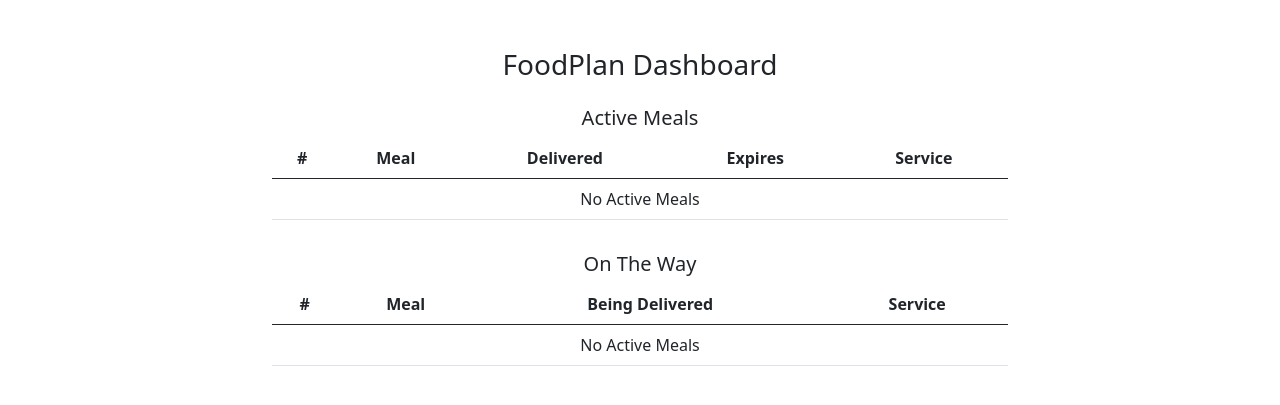
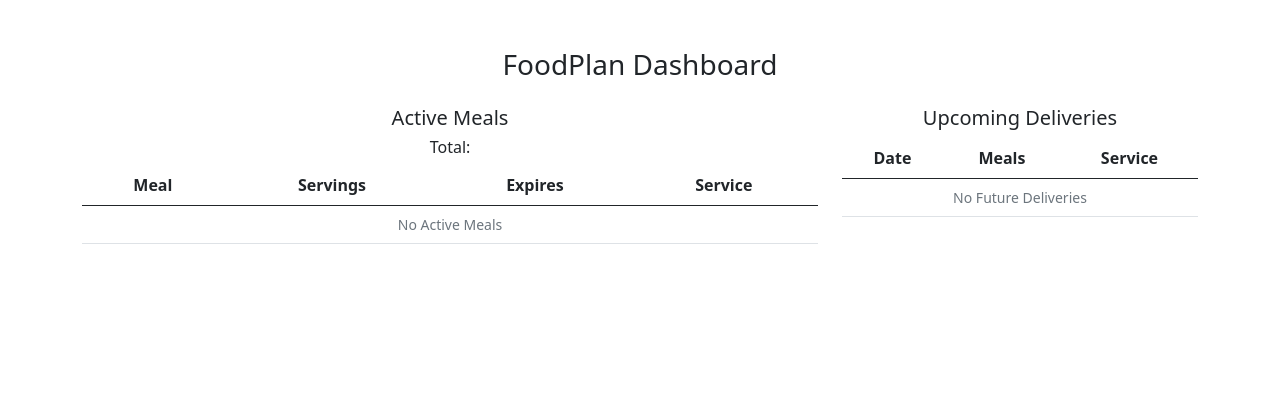
Before and after one commit to mattburlage/foodplan, a Django app: page / in a window 1280 px wide. Shown: the part 56-461 px from the top of the page. Run offline with Django 3.2, Linux system fonts and the light colour scheme; data that the repository does not hold is empty.

Commit message:
added index and stuff

```diff
--- a/foodplan/settings.py
+++ b/foodplan/settings.py
@@ -25,7 +25,9 @@ SECRET_KEY = '#$7jgert0kbq_i0k5xey8xq^lot3k3=sv0rzk@=s1x@g%xwxxb'
 # SECURITY WARNING: don't run with debug turned on in production!
 DEBUG = True
 
-ALLOWED_HOSTS = []
+ALLOWED_HOSTS = [
+    'localhost', '0.0.0.0', '192.168.86.234'
+]
 
 
 # Application definition
--- a/foodplan/urls.py
+++ b/foodplan/urls.py
@@ -5,5 +5,6 @@ from planning import views
 
 urlpatterns = [
     path('admin/', admin.site.urls),
-    path('', views.index),
+    path('', views.index, name='index'),
+    path('meal/<int:meal_id>', views.meal, name='meal'),
 ]
--- a/planning/admin.py
+++ b/planning/admin.py
@@ -1,7 +1,8 @@
 from django.contrib import admin
 
-from planning.models import MealService, Delivery, Meal
+from planning.models import MealService, Delivery, Meal, MealStatusChoice
 
 admin.site.register(MealService)
 admin.site.register(Delivery)
 admin.site.register(Meal)
+admin.site.register(MealStatusChoice)
--- a/planning/views.py
+++ b/planning/views.py
@@ -1,11 +1,18 @@
-from django.shortcuts import render
+from django.shortcuts import render, redirect
 
-from planning.models import Meal
+from planning.models import Meal, Delivery
 
 
 def index(request):
     context = {
-        'active_meals': Meal.objects.filter(status='Received'),
-        'selected_meals': Meal.objects.filter(status='On The Way'),
+        'active_meals': Meal.objects.filter(arrived=True, consumed=False, expired=False),
+        'deliveries': Delivery.objects.filter()
     }
     return render(request, 'planning/index.html', context)
+
+
+def meal(request, meal_id):
+    context = {
+        'meal': Meal.objects.get(pk=meal_id),
+    }
+    return render(request, 'planning/meal.html', context)
--- a/templates/planning/index.html
+++ b/templates/planning/index.html
@@ -7,14 +7,14 @@
         <div class="col-12 h3 mt-5 text-center">
             FoodPlan Dashboard
         </div>
-        <div class="col-8 offset-2 mt-3 text-center">
+        <div class="col-12 col-md-8 mt-3 text-center">
             <div class="h5">Active Meals</div>
+            <div class="h6">Total: </div>
             <table class="table">
                 <thead>
                 <tr>
-                    <th scope="col">#</th>
                     <th scope="col">Meal</th>
-                    <th scope="col">Delivered</th>
+                    <th scope="col">Servings</th>
                     <th scope="col">Expires</th>
                     <th scope="col">Service</th>
                 </tr>
@@ -22,42 +22,47 @@
                 <tbody>
                 {% for meal in active_meals %}
                     <tr>
-                        <td>{{ meal.pk }}</td>
-                        <td>{{ meal.name }}</td>
-                        <td>{{ meal.delivery.arrival|date:'m-d-Y' }}</td>
+                        <td>
+                            <a href="{% url 'meal' meal_id=meal.pk %}">
+                                {{ meal.name }}
+                            </a>
+                        </td>
+                        <td>{{ meal.servings }}</td>
                         <td>{{ meal.expiration|date:'m-d-Y' }}</td>
                         <td>{{ meal.service.name }}</td>
                     </tr>
                 {% empty %}
                     <tr>
-                        <td class='text-center' colspan="5">No Active Meals</td>
+                        <td class='text-center text-muted small' colspan="4">
+                            No Active Meals
+                        </td>
                     </tr>
                 {% endfor %}
                 </tbody>
             </table>
         </div>
-        <div class="col-8 offset-2 mt-3 text-center">
-            <div class="h5">On The Way</div>
+        <div class="col-12 col-md-4 mt-3 text-center">
+            <div class="h5">Upcoming Deliveries</div>
             <table class="table">
                 <thead>
                 <tr>
-                    <th scope="col">#</th>
-                    <th scope="col">Meal</th>
-                    <th scope="col">Being Delivered</th>
+                    <th scope="col">Date</th>
+                    <th scope="col">Meals</th>
                     <th scope="col">Service</th>
                 </tr>
                 </thead>
                 <tbody>
-                {% for meal in selected_meals %}
+                {% for delivery in deliveries %}
                     <tr>
-                        <td>{{ meal.pk }}</td>
-                        <td>{{ meal.name }}</td>
-                        <td>{{ meal.delivery.arrival|date:'m-d-Y' }}</td>
-                        <td>{{ meal.service.name }}</td>
+                        <td>{{ delivery.arrival|date:'m-d-Y' }}</td>
+                        <td>{{ delivery.serving_count }}</td>
+                        <td>{{ delivery.service.name }}</td>
                     </tr>
                 {% empty %}
                     <tr>
-                        <td class='text-center' colspan="5">No Active Meals</td>
+                        <td class='text-center text-muted small' colspan="3">
+                            No Future Deliveries
+                        </td>
                     </tr>
                 {% endfor %}
                 </tbody>
--- a/templates/planning/nav.html
+++ b/templates/planning/nav.html
@@ -1,6 +1,6 @@
 <nav class="navbar navbar-expand-lg navbar-light bg-light">
     <div class="container-fluid">
-        <a class="navbar-brand" href="#">FoodPlan</a>
+        <a class="navbar-brand" href="{% url 'index' %}">FoodPlan</a>
         <button class="navbar-toggler" type="button" data-bs-toggle="collapse" data-bs-target="#navbarSupportedContent" aria-controls="navbarSupportedContent" aria-expanded="false" aria-label="Toggle navigation">
             <span class="navbar-toggler-icon"></span>
         </button>
```
Also changed, not shown: planning/models.py (+33 -6 lines), templates/planning/meal.html (added, +43 -0 lines), planning/migrations/0010_auto_20210109_2140.py (added), planning/migrations/0011_mealstatuschoice.py (added), planning/migrations/0012_auto_20210109_2145.py (added), planning/migrations/0013_auto_20210109_2146.py (added), planning/migrations/0014_auto_20210109_2311.py (added), planning/migrations/0015_auto_20210109_2313.py (added), planning/migrations/0016_auto_20210109_2320.py (added), planning/migrations/0017_delivery_arrived.py (added).
